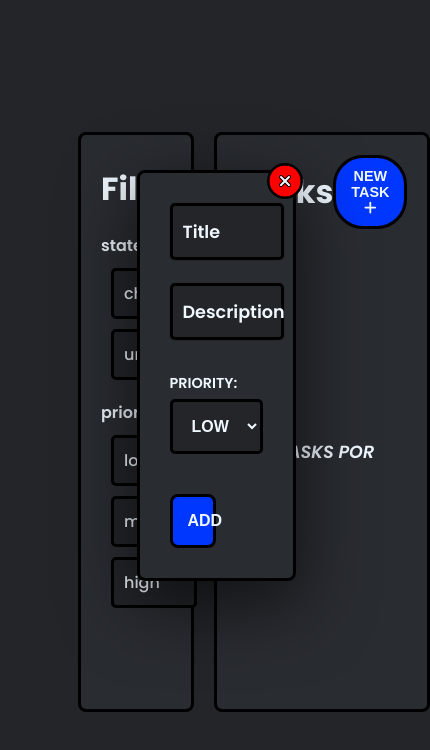
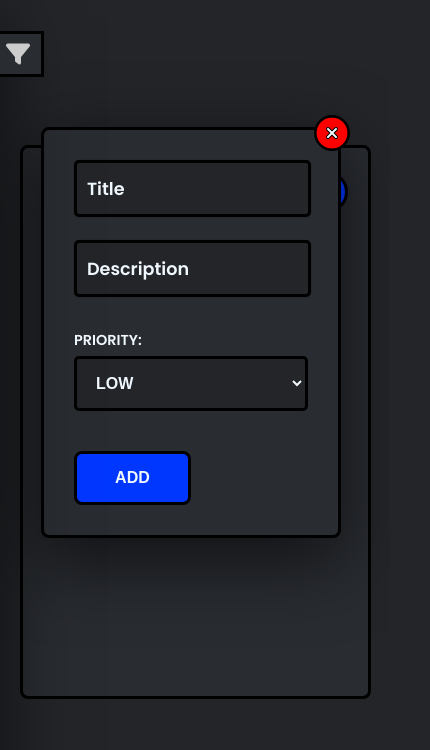
Before and after one commit to FuturoDevGalvao/tasklist-aw, a plain HTML site: page index.html in a window 390 px wide. Both pictures are taken after a click on the button "NEW TASK". Shown: the whole page, 430 px wide, since content can reach past the window. Drawn offline with nearby package versions, Linux system fonts and the light colour scheme; some icons are missing.

Commit message:
feat: trabalhada e finalizada a parte responsiva da aplicação

```diff
--- a/css/edit-task-contain.css
+++ b/css/edit-task-contain.css
@@ -38,6 +38,7 @@
   -webkit-text-stroke-width: 1px;
   -webkit-text-stroke-color: #000;
 }
+
 #btn-close-edit-task-contain:hover {
   transform: rotate(360deg);
   transition: 0.3s;
@@ -48,15 +49,11 @@
   display: flex;
   flex-direction: column;
   gap: 10px;
-  /*   border: 1px solid green;
- */
 }
 
 .input-box {
   position: relative;
   width: 100%;
-  /*   border: 1px dashed red;
- */
 }
 
 .input-box input {
@@ -114,13 +111,7 @@
   transition: 0.3s;
 }
 
-.errors::placeholder {
-  color: red !important;
-}
-
 .alert {
-  /*   border: 1px dashed darkcyan;
- */
   display: flex;
   align-items: center;
   gap: 10px;
@@ -141,8 +132,6 @@
   display: flex;
   gap: 5px;
   flex-direction: column;
-  /*   border: 1px dashed blue;
- */
 }
 
 .priorities-contain span {
@@ -189,8 +178,6 @@
   display: flex;
   align-items: center;
   margin-top: 20px;
-  /*   border: 1px solid red;
- */
 }
 
 .button-contain button {
@@ -205,4 +192,27 @@
   border: none;
   border-radius: 8px;
   border: 3px solid #000;
+  transition: 0.3s;
 }
+
+.button-contain button:hover {
+  background-color: var(--button-hover);
+}
+
+@media screen and (max-width: 750px) {
+  .edit-task-contain {
+    width: 60%;
+    left: 10.5%;
+    top: 15%;
+    z-index: 2;
+  }
+
+  #btn-close-edit-task-contain {
+    top: -15px;
+    right: -12px;
+  }
+
+  .input-box input {
+    width: 90%;
+  }
+}
--- a/css/filter-tasks.css
+++ b/css/filter-tasks.css
@@ -9,6 +9,41 @@
   background-color: var(--input);
   border-radius: 8px;
   border: 3px solid #000;
+}
+
+.filter-tasks h1 {
+  width: 100%;
+  display: flex;
+  align-items: center;
+  position: relative;
+}
+
+.show-filter-tasks-contain {
+  left: 0% !important;
+}
+
+#btn-close-filter-task-contain {
+  width: 45px;
+  height: 40px;
+  position: absolute;
+  right: -66.49px;
+  color: var(--font-sec);
+  background-color: var(--input);
+  display: flex;
+  align-items: center;
+  justify-content: center;
+  font-size: 1.5rem;
+  opacity: 0;
+  pointer-events: none;
+  cursor: pointer;
+  z-index: 3;
+  border-top: 3px solid #000;
+  border-right: 3px solid #000;
+  border-bottom: 3px solid #000;
+}
+
+#btn-close-filter-task-contain:hover {
+  color: var(--font);
 }
 
 .filters {
@@ -27,8 +62,6 @@
   display: flex;
   flex-direction: column;
   gap: 10px;
-  /*   border: 1px solid green;
- */
 }
 
 .filters ul li {
@@ -51,3 +84,19 @@
 .filter-selected {
   border-color: var(--button) !important;
 }
+
+@media screen and (max-width: 750px) {
+  .filter-tasks {
+    width: 60%;
+    position: absolute;
+    left: -71%;
+    top: 0;
+    border-radius: 0px;
+    z-index: 3;
+    height: 100vh;
+    border: none;
+    border-right: 3px solid #000;
+    transition: 0.3s;
+    box-shadow: rgba(0, 0, 0, 0.56) 0px 22px 70px 4px;
+  }
+}
--- a/css/style.css
+++ b/css/style.css
@@ -22,6 +22,11 @@ main {
   width: 60%;
   display: flex;
   gap: 20px;
-  /*   border: 1px solid red;
- */
 }
+
+@media screen and (max-width: 750px) {
+  main {
+    position: static;
+    width: 90%;
+  }
+}
--- a/css/tasks-contain.css
+++ b/css/tasks-contain.css
@@ -9,8 +9,6 @@
 }
 
 .header-tasks-contain {
-  /*   border: 1px solid red;
- */
   padding: 20px;
   display: flex;
   align-items: center;
@@ -27,7 +25,12 @@
   cursor: pointer;
   background-color: var(--button);
   color: var(--font);
+  transition: 0.3s;
   border: 3px solid #000;
+}
+
+#btn-new-task:hover {
+  background-color: var(--button-hover);
 }
 
 .tasks {
@@ -36,9 +39,7 @@
   align-items: center;
   gap: 30px;
   height: 400px;
-  overflow-y: auto; /* Habilitar rolagem vertical quando necessário */
-  /*   border: 1px solid #ccc;
- */
+  overflow-y: auto;
   padding: 30px 20px;
 }
 
@@ -77,9 +78,6 @@
   align-items: center;
   justify-content: space-evenly;
   padding: 20px 20px 10px 20px;
-
-  /*   border: 1px dashed black;
- */
   overflow: hidden;
 }
 
@@ -87,8 +85,6 @@
   width: 100%;
   display: flex;
   flex-direction: column;
-  /*   background-color: brown;
- */
 }
 
 #title {
@@ -127,8 +123,6 @@
   display: flex;
   align-items: center;
   gap: 20px;
-  /*   border: 1px dashed hotpink;
- */
   padding: 10px 20px 20px 20px;
 }
 
@@ -161,14 +155,17 @@
   background-color: red;
   color: var(--input);
 }
+
 #delete:hover {
   color: var(--font);
   background-color: red;
 }
+
 #completed {
   background-color: green;
   color: var(--input);
 }
+
 #completed:hover {
   color: var(--font);
   background-color: green;
@@ -183,3 +180,9 @@
   width: 90%;
   transition: width 0.3s;
 }
+
+@media screen and (max-width: 750px) {
+  .task-completed {
+    width: 95%;
+  }
+}
--- a/css/variables.css
+++ b/css/variables.css
@@ -6,5 +6,6 @@
   --font-sec: #ccc;
   --font-card: #000;
   --font-card-sec: #000000cb;
-  --button: rgb(0, 55, 255);
+  --button: #0037ff;
+  --button-hover: #0532d2;
 }
--- a/index.html
+++ b/index.html
@@ -27,7 +27,10 @@
   <body>
     <main>
       <div class="filter-tasks">
-        <h1>Filters</h1>
+        <h1>
+          Filters
+          <i class="fa-solid fa-filter" id="btn-close-filter-task-contain"></i>
+        </h1>
         <div class="filters">
           <span>state</span>
           <ul>
--- a/js/script.js
+++ b/js/script.js
@@ -9,7 +9,28 @@ import {
 import { Task } from "./Task.js";
 import { TaskRepository } from "./TaskRepository.js";
 
-let added = false;
+const showFilterTaskContain = () => {
+  const { filterTasksContain, btnCloseFilterTask } = filterTasksElements;
+
+  if (btnCloseFilterTask.classList.contains("fa-xmark")) {
+    btnCloseFilterTask.classList.remove("fa-xmark");
+    btnCloseFilterTask.classList.add("fa-filter");
+  } else {
+    btnCloseFilterTask.classList.remove("fa-filter");
+    btnCloseFilterTask.classList.add("fa-xmark");
+  }
+
+  filterTasksContain.classList.toggle("show-filter-tasks-contain");
+};
+
+const showBtnCloseFilterTask = () => {
+  const { btnCloseFilterTask } = filterTasksElements;
+
+  if (window.innerWidth <= 750) {
+    btnCloseFilterTask.style.opacity = "1";
+    btnCloseFilterTask.style.pointerEvents = "auto";
+  }
+};
 
 const showEditTaskContain = () => {
   const { editTasksContain } = editTaskContainElements;
@@ -219,7 +240,6 @@ const addTask = () => {
 
     randomBg(task);
     TaskRepository.saveTask(task);
-    added = true;
 
     createTaskCards();
     hideEditTaskContain();
@@ -312,11 +332,14 @@ const applyFilter = (filterSelected, apply) => {
 };
 
 const addListenerElements = () => {
+  const { btnCloseFilterTask } = filterTasksElements;
   const { btnNewTask } = tasksContainElements;
   const inputs = Object.values(editTaskContainElements.inputs);
   const { btnCloseEditTaskContain } = editTaskContainElements;
   const { filters } = filterTasksElements;
   const { btnAddTask } = editTaskContainElements;
+
+  btnCloseFilterTask.addEventListener("click", showFilterTaskContain);
 
   btnAddTask.addEventListener("click", addTask);
 
@@ -326,8 +349,7 @@ const addListenerElements = () => {
 
   filters.forEach((filter) =>
     filter.addEventListener("click", (event) => {
-      let apply = false;
-      if (added) apply = addFilterSelectedStyle(event.target);
+      const apply = addFilterSelectedStyle(event.target);
       applyFilter(event.target.textContent, apply);
     })
   );
@@ -338,6 +360,7 @@ const addListenerElements = () => {
     })
   );
 
+  showBtnCloseFilterTask();
   createTaskCards();
 };
 
--- a/js/viewElements.js
+++ b/js/viewElements.js
@@ -26,5 +26,7 @@ export const tasksContainElements = {
 };
 
 export const filterTasksElements = {
+  filterTasksContain: document.querySelector(".filter-tasks"),
   filters: document.querySelectorAll(".filter"),
+  btnCloseFilterTask: document.getElementById("btn-close-filter-task-contain"),
 };
```
